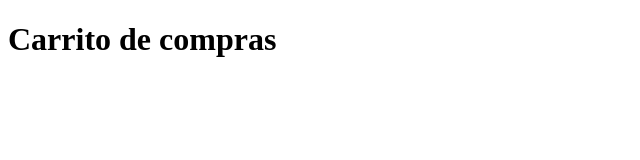
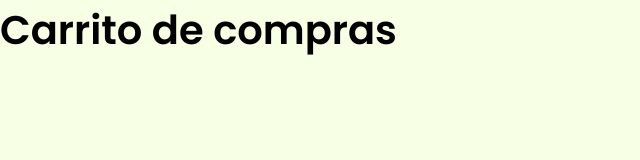
Before and after one commit to JuanT1901/carritoDeCompras, a plain HTML site: page index.html in a window 1280 px wide. Shown: the whole page, without its empty margins (0-640 px from the left). Drawn offline with nearby package versions, Linux system fonts and the light colour scheme.

Commit message:
Actualización hoja de estilos con variables

```diff
--- a/assets/css/style.css
+++ b/assets/css/style.css
@@ -0,0 +1,117 @@
+:root{
+  --header-height: 60px;
+
+  /* paleta de colores */
+  --primary-color: #A0C49D;
+  --body-color: #C4D7B2;
+  --imgbg-color: #E1ECC8;
+  --bg-color: #F7FFE5;
+
+  --text-color: #1a1a1a;
+  --title-color: #000000;
+
+  /* estilos del texto */
+  --body-font: 'Open Sans', sans-serif;
+  --title-font: 'Poppins', sans-serif;
+
+  --big-font: 2rem;
+  --medium-font: 1.5rem;
+  --normal-font: 1rem;
+  --small-font: .8rem;
+  --tiny-font: .75rem;
+
+  --font-bold: 700;
+  --font-medium: 600;
+  --font-normal: 400;
+  --font-tiny: 300;
+
+  --sp-0-5: .5rem;
+  --sp-0-75: .75rem;
+  --sp-1: 1rem;
+  --sp-1-5: 1.5rem;
+  --sp-2: 2rem;
+  --sp-2-5: 2.5rem;
+  --sp-3: 3rem;
+
+  --z-fixed: 100;
+  --z-modal: 200;
+}
+
+/* media querys para cambio en tamaño de pantalla */
+@media (min-width: 992px){
+  :root{
+    --big-font: 2.5rem;
+    --medium-font: 2rem;
+    --normal-font: 1.25em;
+    --small-font: 1rem;
+    --tiny-font: .8rem;
+  }
+}
+
+html,
+body {
+  height: 100%;
+}
+
+html {
+  font-size: 16px;
+  line-height: 1.5;
+  scroll-behavior: smooth;
+  box-sizing: border-box;
+}
+
+*,
+*::before,
+*::after{
+  box-sizing: inherit;
+  margin: 0;
+  padding: 0;
+}
+
+button,
+input,
+textarea{
+  font-family: var(--body-font);
+  font-size: var(--normal-font);
+}
+
+body{
+  font-family: var(--body-font);
+  font-size: var(--normal-font);
+  font-weight: var(--font-normal);
+  color: var(--text-color);
+  background-color: var(--bg-color);
+}
+
+a{
+  text-decoration: none;
+}
+
+h1,
+h2,
+h3,
+h4,
+h5,
+h6 {
+  font-family: var(--title-font);
+  font-weight: var(--font-medium);
+  color: var(--title-color);
+}
+
+ul,
+ol {
+  list-style: none;
+}
+
+img {
+  max-width: 100%;
+  height: auto;
+}
+
+button{
+  border: none;
+  outline: none;
+  background-color: transparent;
+  user-select: none;
+  cursor: pointer;
+}
--- a/index.html
+++ b/index.html
@@ -6,6 +6,7 @@
   <title>Proyecto Final</title>
   <link href="https://fonts.googleapis.com/css2?family=Open+Sans:wght@300;400;600;700&family=Poppins:wght@300;400;600;700&display=swap" rel="stylesheet">
   <link href='https://unpkg.com/boxicons@2.1.4/css/boxicons.min.css' rel='stylesheet'>
+  <link rel="stylesheet" href="assets/css/style.css">
 </head>
 <body>
   <h1>Carrito de compras</h1>
```
